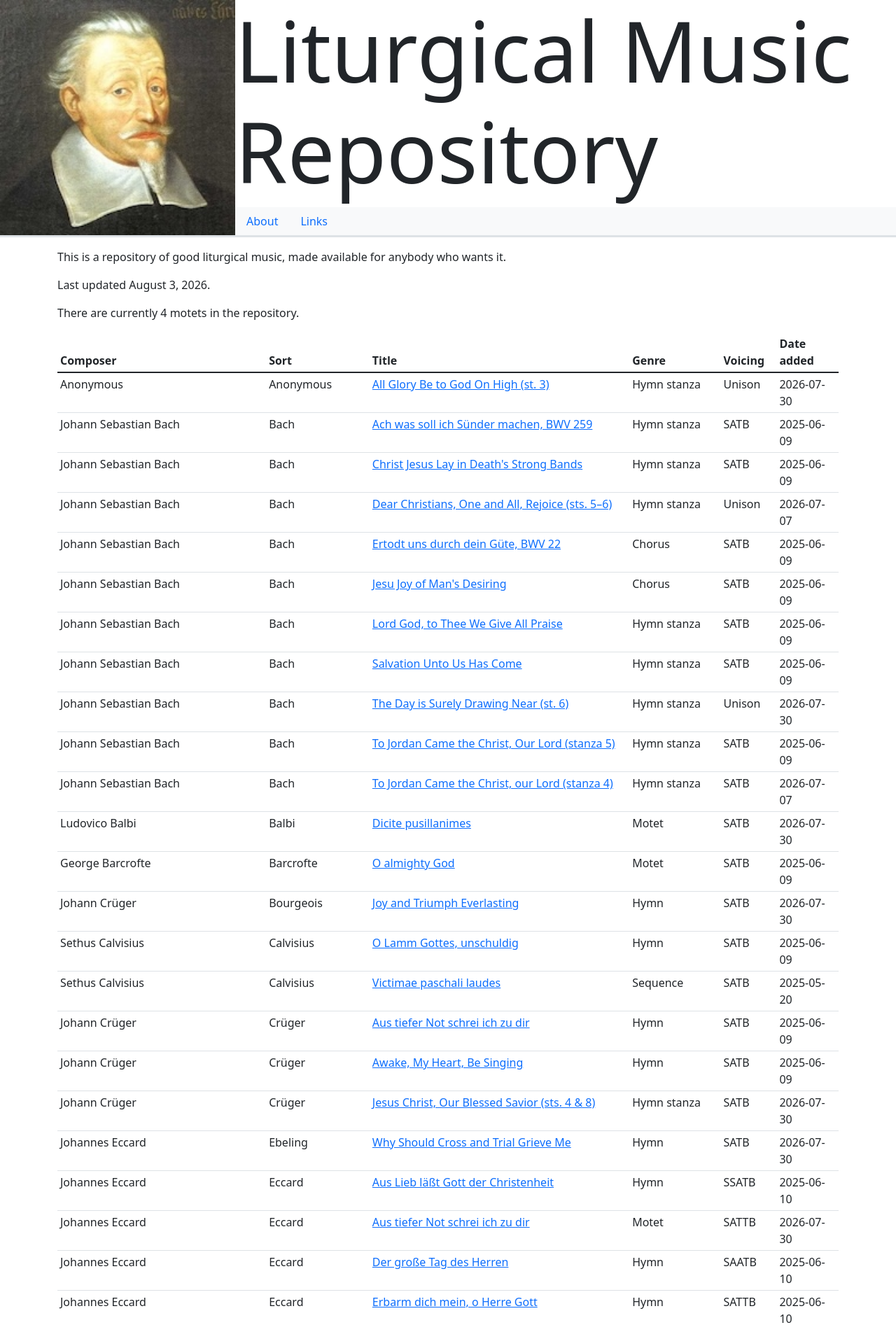
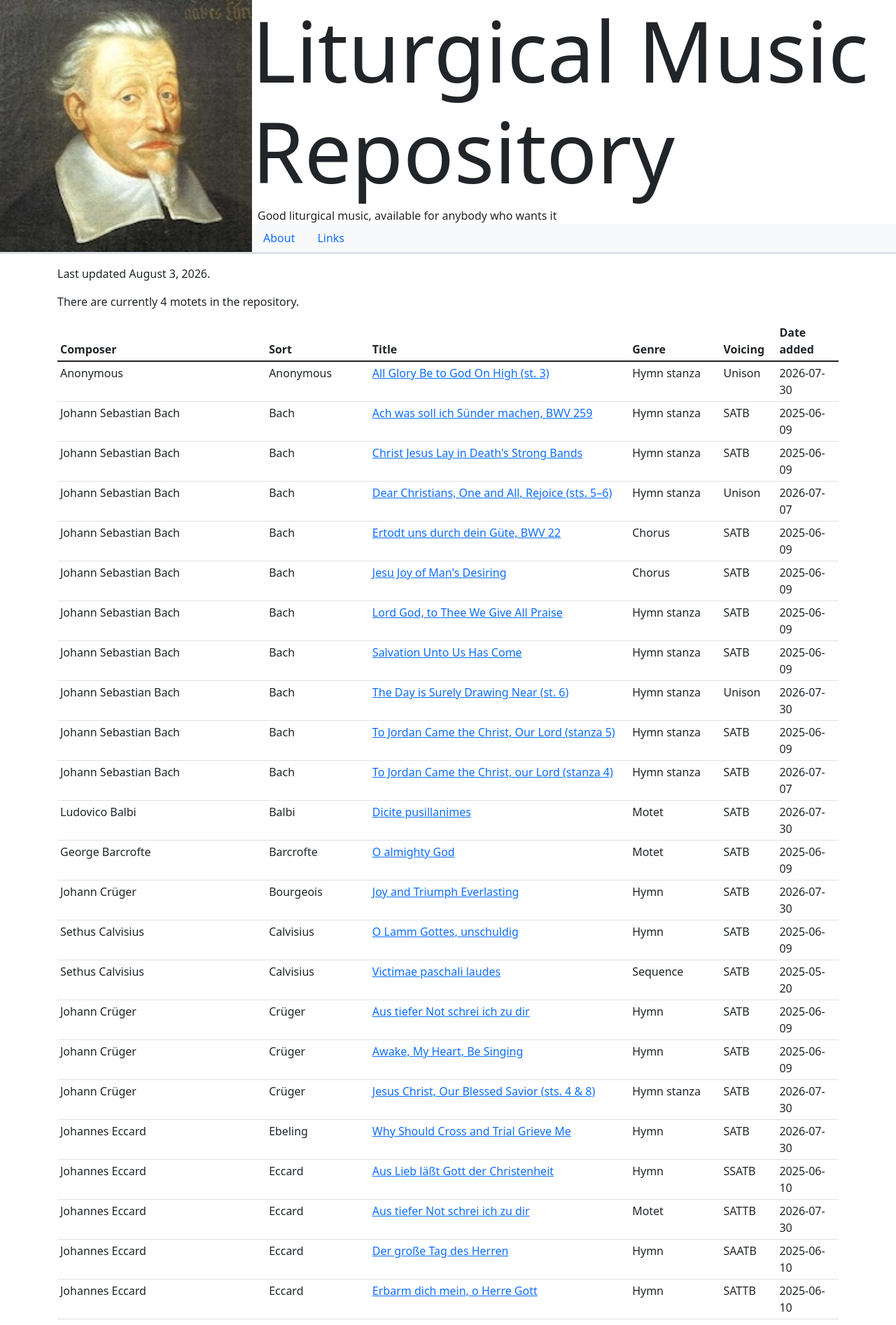
Before and after one commit to coranglais16/liturgical-music, a Jekyll site: the page built from docs/index.md, in a window 1280 px wide. Shown: the top 1893 px of the page at 70% size. Built offline with Jekyll 4.4.1, drawn with Linux system fonts in a browser that asks for light colours; our own code applies the rules of GitHub Pages for plain Markdown files; a style sheet for code colours, icons or effects is not loaded.

Commit message:
mv tagline to header

```diff
--- a/docs/_layouts/default.html
+++ b/docs/_layouts/default.html
@@ -19,6 +19,7 @@
 		<div class="col">
 			<a href="{{ '/' | relative_url }}"><img src="{{ 'assets/schütz.jpg' | relative_url }}" alt="An image of Heinrich Schütz" class="h-100 float-start"></a>
 			<h1 class="display-1">{{ site.title }}</h1>
+			<h6>Good liturgical music, available for anybody who wants it</h6>
 			<nav class="nav bg-light">
 				{%- assign nav_pages = site.html_pages | where_exp: "item", "item.title != 'Home'" %}
 				{%- for p in nav_pages %}
--- a/docs/assets/css/style.scss
+++ b/docs/assets/css/style.scss
@@ -10,6 +10,11 @@
 	text-transform: uppercase;
 }
 
+h6 {
+	display:inline;
+	margin-left: 0.5em;
+}
+
 .display-1 {
 	font-size: 750%;
 }
--- a/docs/index.md
+++ b/docs/index.md
@@ -1,8 +1,6 @@
 ---
 title: Home
 ---
-This is a repository of good liturgical music, made available for anybody who wants it.
-
 Last updated {{ "now" | date: "%B %-d, %Y" }}.
 
 There are currently {{ site.static_files | size }} motets in the repository.
```
